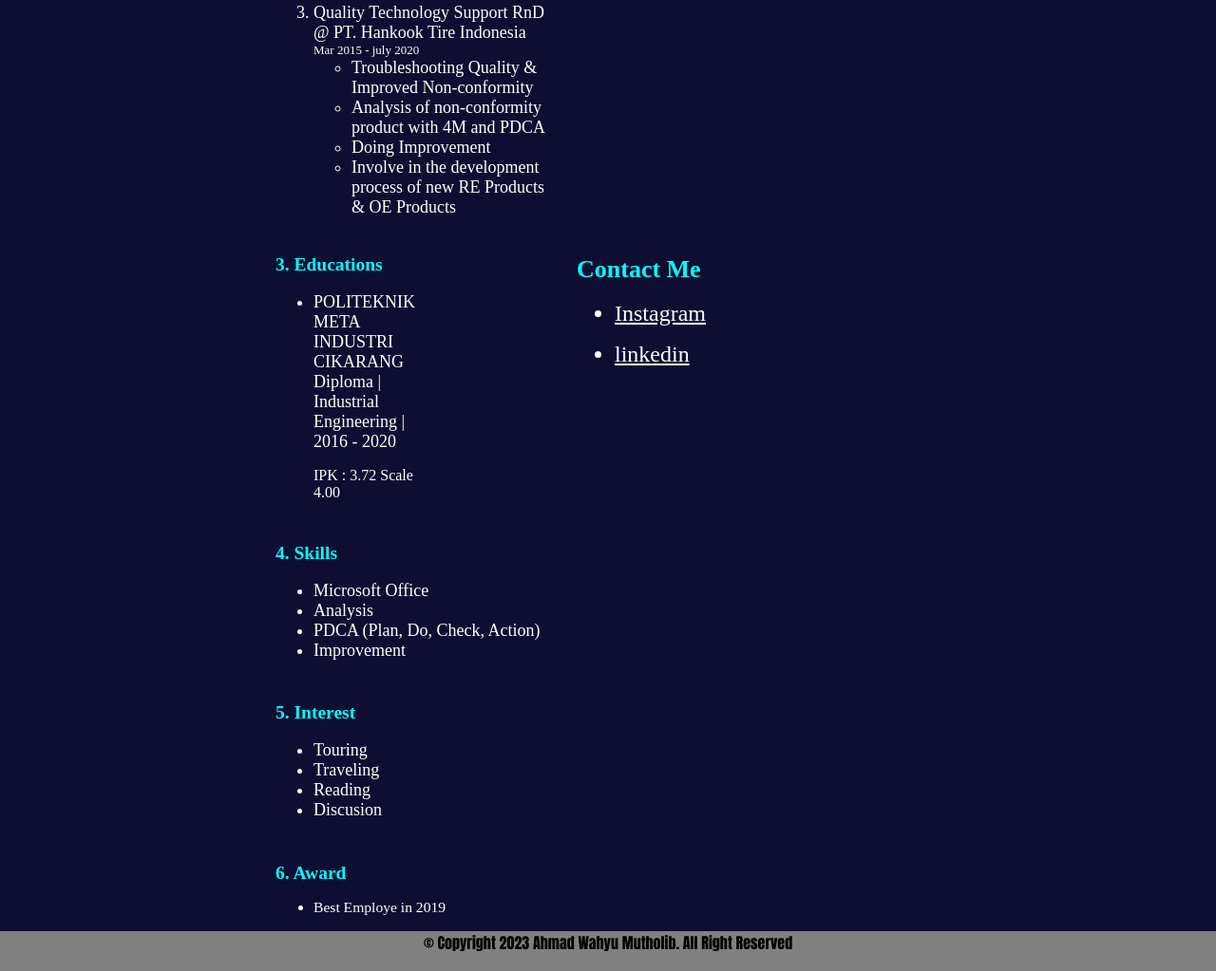
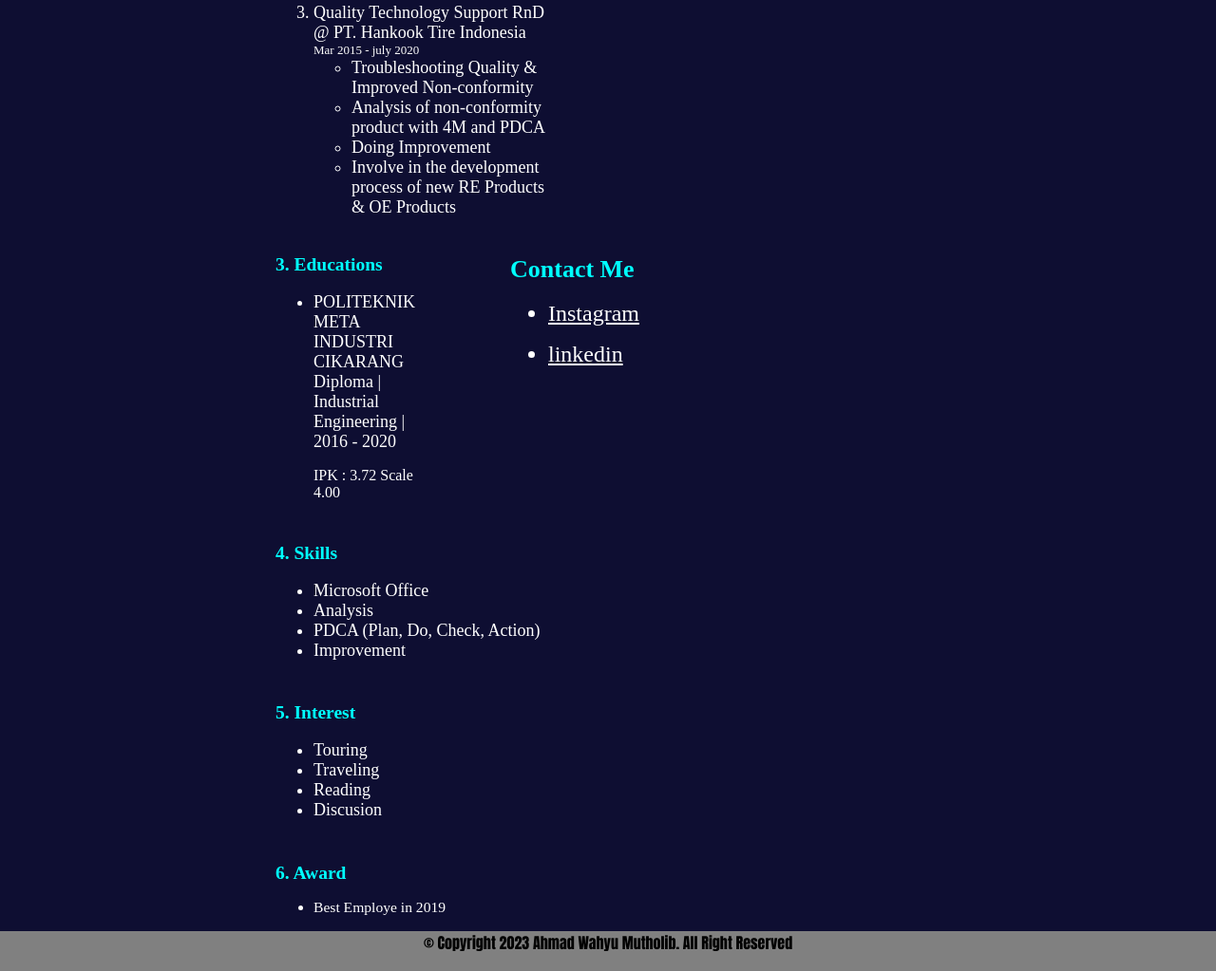
Before and after one commit to wahyu167/finalproject, a plain HTML site: page index.html in a window 1280 px wide. Shown: the part 1418-2441 px from the top of the page at 95% size. Drawn offline with Linux system fonts and the light colour scheme.

Commit message:
update lagi

```diff
--- a/index.html
+++ b/index.html
@@ -83,7 +83,7 @@
         }
 
         #content7{
-            padding-left: 170px;
+            padding-left: 100px;
         }
 
         #sidebar2{
```
